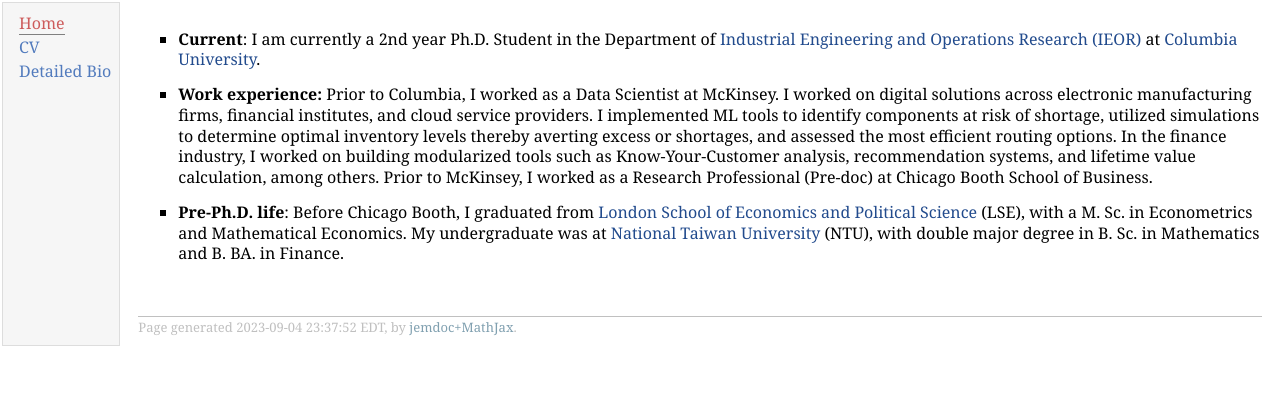
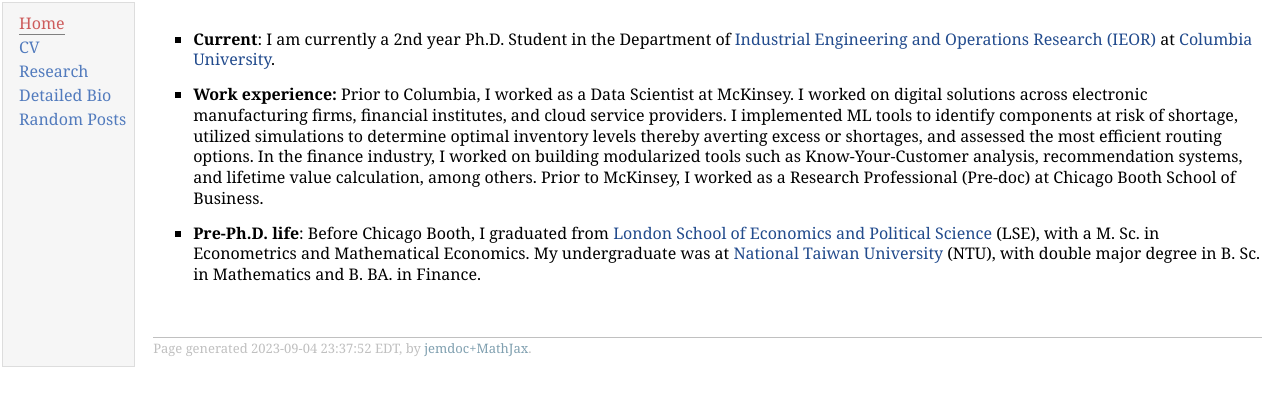
Before and after one commit to yushiouwillylin/yushiouwillylin.github.io, a plain HTML site: page bio.html in a window 1280 px wide. Drawn offline with Linux system fonts and the light colour scheme.

Commit message:
Update CV link and add Research and Posts sections

```diff
--- a/bio.html
+++ b/bio.html
@@ -12,8 +12,10 @@
 <tr valign="top">
 <td id="layout-menu">
 <div class="menu-item"><a href="index.html" class="current">Home</a></div>
-<div class="menu-item"><a href="documents/resume/CV.pdf">CV</a></div>
+<div class="menu-item"><a href="documents/resume/CV_resume.pdf">CV</a></div>
+<div class="menu-item"><a href="https://scholar.google.com/citations?user=MEw2KEYAAAAJ&hl=en&oi=ao">Research</a></div>
 <div class="menu-item"><a href="bio.html">Detailed&nbsp;Bio</a></div>
+<div class="menu-item"><a href="posts.html">Random&nbsp;Posts</a></div>
 </td>
 <td id="layout-content">
 <p><br />
```
